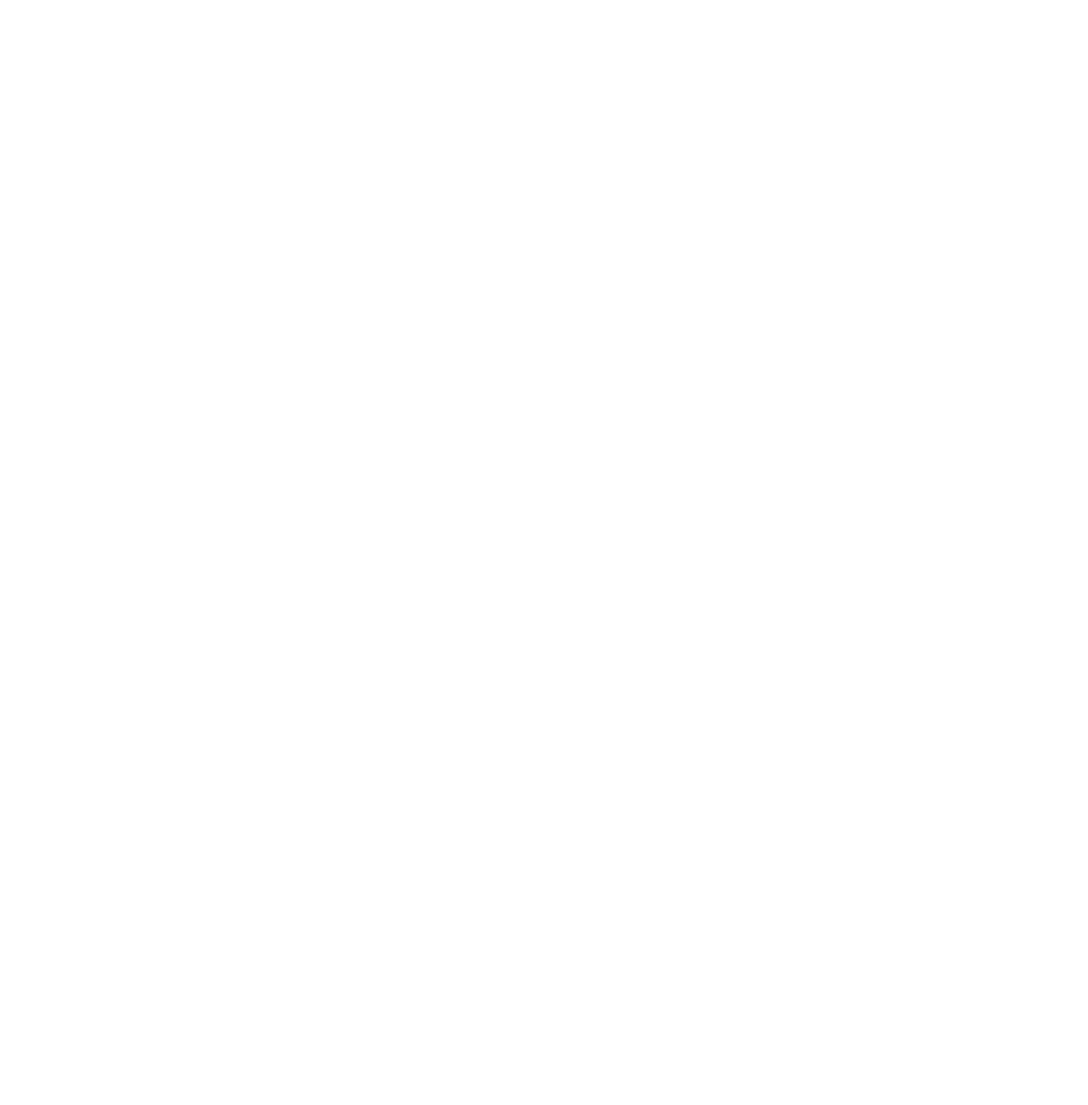
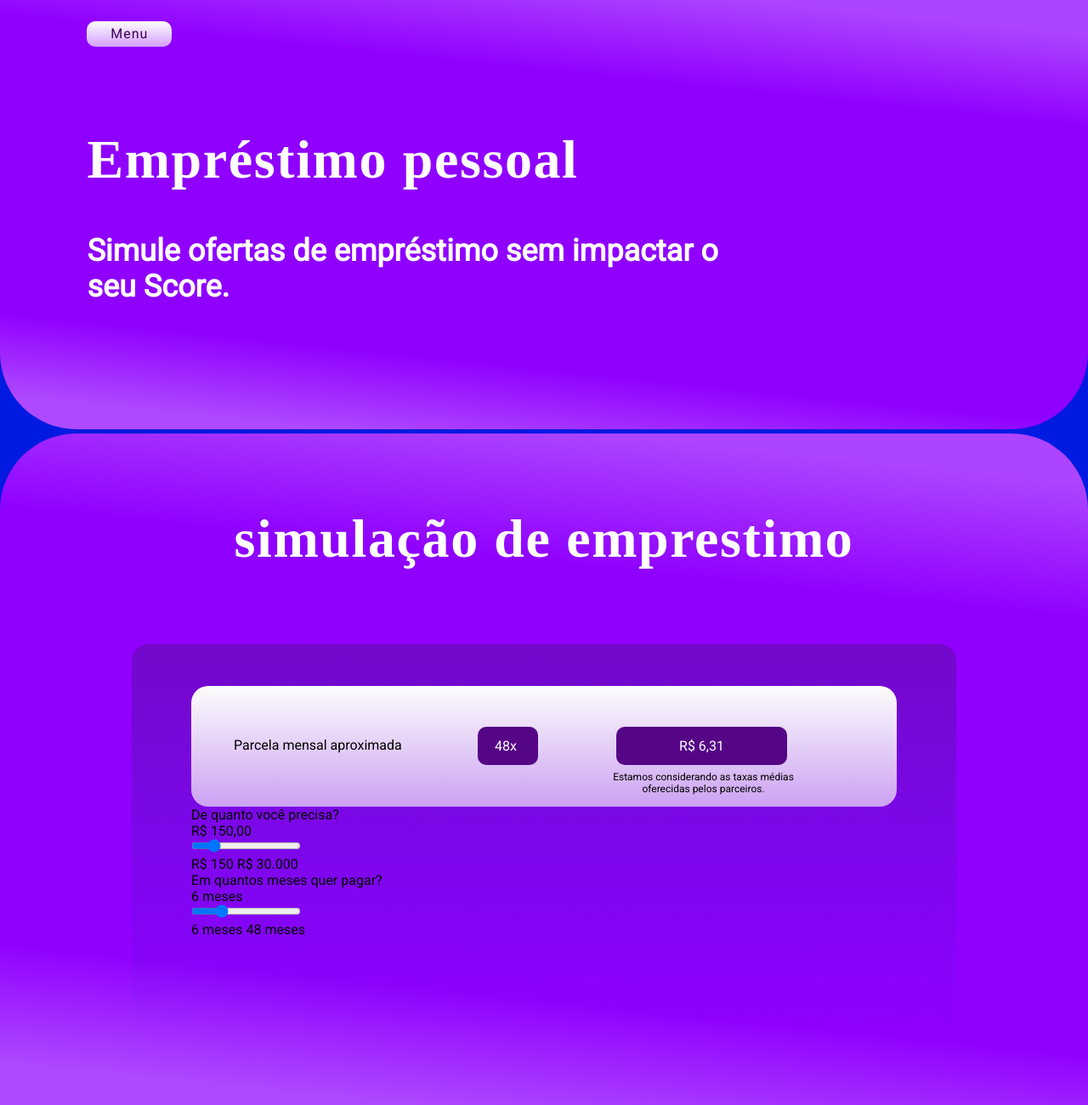
Before and after one commit to LucasWagner040/CreditoParaTodxs, a plain HTML site: page index02.html in a window 1280 px wide. Shown: the top 1300 px of the page at 85% size. Before the commit the page ends 800 px from the top, so only its background shows below. Drawn offline with Linux system fonts and the light colour scheme; a web font is replaced by a local one.

Commit message:
Salvando
Salvando pré-finalizamento da ultima parte da pagina 2

```diff
--- a/index.html
+++ b/index.html
@@ -6,6 +6,7 @@
     <meta http-equiv="X-UA-Compatible" content="IE=edge">
     <meta name="viewport" content="width=device-width, initial-scale=1.0">
     <link rel="stylesheet" href="style.css">
+    <link rel="icon" href="emprestimo.ico">
     <title>CréditoParaTodxs</title>
 </head>
 
--- a/index02.html
+++ b/index02.html
@@ -0,0 +1,74 @@
+<!DOCTYPE html>
+<html lang="pt-br">
+
+<head>
+    <meta charset="UTF-8">
+    <meta http-equiv="X-UA-Compatible" content="IE=edge">
+    <meta name="viewport" content="width=device-width, initial-scale=1.0">
+    <link rel="stylesheet" href="style.css">
+    <link rel="icon" href="emprestimo.ico">
+    <title>CréditoParaTodxs</title>
+</head>
+
+<body class="body2">
+    <header>
+        <main class="apresentacao">
+            <div class="balao1 pagina2">
+
+                <header>
+                    <a href="./index.html" class="simularMenu">Menu</a>
+                </header>
+
+                <h1>Empréstimo pessoal</h1>
+
+                <h2>Simule ofertas de empréstimo sem impactar o seu Score.</h2>
+
+            </div>
+            <div class="balao2 modidicacaoNoBalao">
+
+                <h1>simulação de emprestimo</h1>
+
+                <div class="container">
+                    <div class="containergrid">
+                        <div class="containerBranco">
+                            <p class="parcela">Parcela mensal aproximada</p>
+                            <div class="quadradoRoxo1">
+                                <p>48x</p>
+                            </div>
+                            <div class="quadradoRoxo2">
+                                <p>R$ 6,31</p>
+                            </div>
+                            <p class="containerParagrafo">Estamos considerando as taxas médias oferecidas pelos
+                                parceiros.</p>
+
+                        </div>
+                        <div>
+                            <div>
+                                <p>De quanto você precisa?</p>
+                                <p>R$ 150,00</p>
+                                <div>
+                                    <div style="width: 15.8333%;"></div><input class="slider" type="range" value="5000"
+                                        min="0" max="30000" step="250">
+                                </div>
+                                <div><span>R$ 150</span> <span>R$ 30.000</span></div>
+                            </div>
+                            <div>
+                                <p>Em quantos meses quer pagar?</p>
+                                <p>6 meses</p>
+                                <div">
+                                    <div></div><input type="range" value="6" min="0" max="48" step="12">
+                            </div>
+                            <div><span>6 meses</span> <span>48 meses</span></div>
+                        </div>
+                    </div>
+                </div>
+            </div>
+
+            </div>
+
+        </main>
+    </header>
+
+</body>
+
+</html>
--- a/style.css
+++ b/style.css
@@ -13,6 +13,9 @@
 body{
     height: 3068px;
     background-color: rgba(0, 26, 225, 1);
+}
+.body2{
+    height: 1300px;
 }
 
 header header{
@@ -65,10 +68,10 @@ header header{
 .apresentacao h1{
     color: white;
     font-family: 'Rhodium Libre', serif;
-    font-size: 80px;
+    font-size: 4rem;
     line-height: 120px;
     letter-spacing: 0.1rem;
-    margin: 10% 0 0 7%;
+    margin: 10% 0 0 8%;
 }
 
 .balao1 h2{
@@ -238,3 +241,105 @@ padding: 30%;
     letter-spacing: 1px;
     background: linear-gradient(180deg, #FDFDFD 0%, rgba(255, 255, 255, 0) 269.05%);
 }
+
+
+
+
+
+
+
+
+.simularMenu{
+    width: 100px;
+    text-align: center;
+    padding: 5px 0 0 0;
+    color: rgb(64, 0, 87);
+    text-decoration: none;
+    height: 25px;
+    border: 0px;
+    border-radius: 10px;
+    margin: 25px 0 0 8%;
+    float: left;
+    font-family: 'Roboto', sans-serif;
+    letter-spacing: 1px;
+    background: linear-gradient(180deg, #FDFDFD 0%, rgba(255, 255, 255, 0) 269.05%);
+}
+
+.apresentacao .pagina2 h1{
+    width: 788px;
+    font-size: 4rem;
+}
+
+.apresentacao .pagina2 h2{
+    width: 788px;
+    text-align: start;
+    margin: 2% 0 0 8%;
+}
+
+.modidicacaoNoBalao{
+    height: 800px;
+    border-radius: 90px 90px 0px 0px;
+}
+.modidicacaoNoBalao h1{
+    text-align: center;
+    margin: 5% 0 0 0;
+    font-size: 4rem;
+}
+.container{
+    display:flex;
+    margin: 5% auto;
+    background-image:url(./imagens/Rectangle\ 41.ico);
+    width: 970px;
+    height: 453px;
+}
+.containergrid{
+    margin: 5% auto;
+}
+.containerBranco{
+    background: linear-gradient(180deg, #FDFDFD 0%, rgba(255, 255, 255, 0) 269.05%);
+    width: 830px;
+    height: 142px;
+    margin: 0 auto;
+    border-radius: 20px;
+    display:inline-flex;
+}
+.containerBranco .parcela{
+    width: 287px;
+    height: 2.2rem;
+    padding: 60px 0 0 50px;
+    /* background-color: rgba(0, 0, 0, 0.187); */
+}
+.quadradoRoxo1{
+    width: 71px;
+    height: 45px;
+    background-color: rgba(85, 6, 134, 1);
+    border-radius: 10px;
+    margin: 48px 0 0 0;
+}
+.quadradoRoxo1 p{
+    color: white;
+    margin: 13px 20px;
+}
+
+.quadradoRoxo2{
+    width: 201px;
+    height: 45px;
+    background-color: rgba(85, 6, 134, 1);
+    border-radius: 10px;
+    margin: 48px 0 0 500px;
+    display:flex;
+    position: absolute;
+}
+.quadradoRoxo2 p{
+    color: white;
+    margin: 13px auto;
+}
+.containerParagrafo{
+    width: 215px;
+    height: 25px;
+    margin: 100px 0 0 87px;
+    text-align: center;
+    font-size: 12px;
+    /* background-color: black; */
+    align-items: flex-end;
+}
```
Also changed, not shown: emprestimo.ico (added), imagens/Rectangle 41.ico (added).
